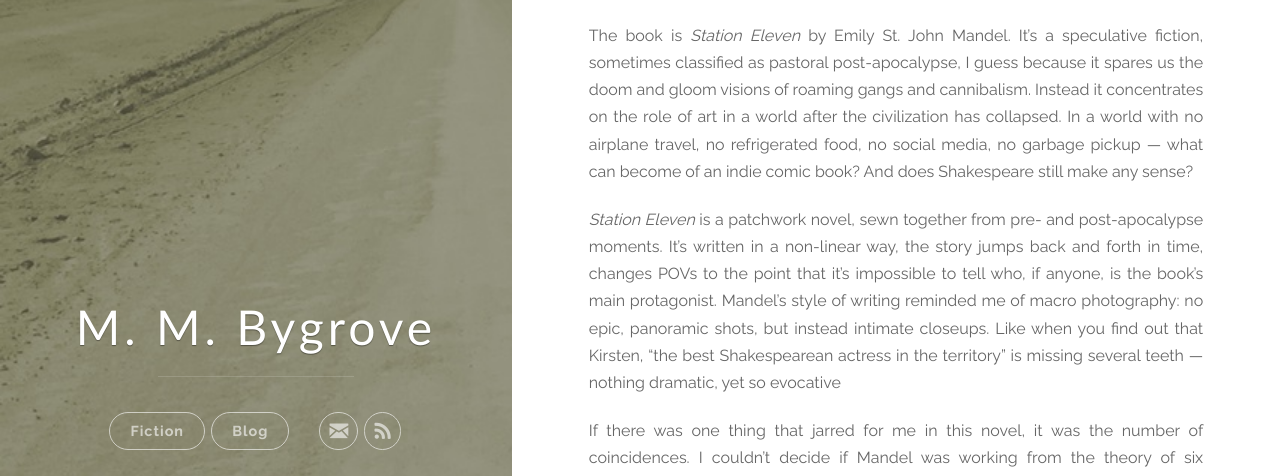
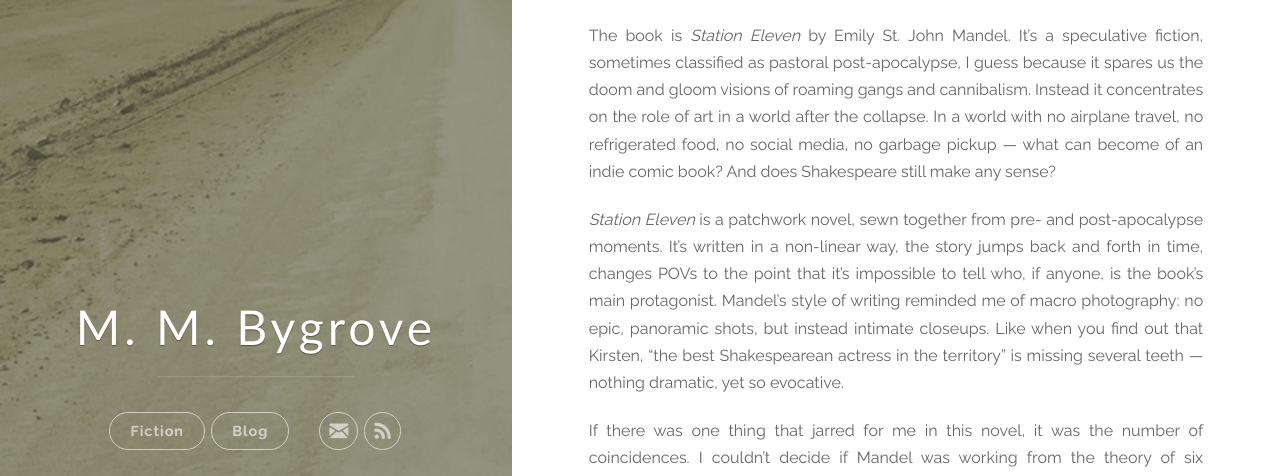
Before and after one commit to mmbygrove/mmbygrove.com, a Jekyll site: the page built from _posts/2017-09-01-StationEleven.md, in a window 1280 px wide and 1238 px high. Shown: the part 241-717 px from the top of the window. Built offline with Jekyll 4.4.1, drawn with Linux system fonts in a browser that asks for light colours; nearby versions of some CDN libraries; comment, search, counter and statistics services are not loaded.

Commit message:
Edit to the last post

```diff
--- a/_posts/2017-09-01-StationEleven.md
+++ b/_posts/2017-09-01-StationEleven.md
@@ -11,9 +11,9 @@ excerpt_separator: <!--more-->
 ---
 A troop of actors travel the post-apocalyptic world, performing Shakespeare to the lone survivors of a flu that ended the world as we know it — how cool is this idea? And their motto? Painted on the side of their caravan a line from a Star Trek episode<!--more-->: Because survival is insufficient.
 
-The book is *Station Eleven* by Emily St. John Mandel. It’s a speculative fiction, sometimes classified as pastoral post-apocalypse, I guess because it spares us the doom and gloom visions of roaming gangs and cannibalism. Instead it concentrates on the role of art in a world after the civilization has collapsed. In a world with no airplane travel, no refrigerated food, no social media, no garbage pickup — what can become of an indie comic book? And does Shakespeare still make any sense?
+The book is *Station Eleven* by Emily St. John Mandel. It’s a speculative fiction, sometimes classified as pastoral post-apocalypse, I guess because it spares us the doom and gloom visions of roaming gangs and cannibalism. Instead it concentrates on the role of art in a world after the collapse. In a world with no airplane travel, no refrigerated food, no social media, no garbage pickup — what can become of an indie comic book? And does Shakespeare still make any sense?
 
-*Station Eleven* is a patchwork novel, sewn together from pre- and post-apocalypse moments. It’s written in a non-linear way, the story jumps back and forth in time, changes POVs to the point that it’s impossible to tell who, if anyone, is the book’s main protagonist. Mandel’s style of writing reminded me of macro photography: no epic, panoramic shots, but instead intimate closeups. Like when you find out that Kirsten, “the best Shakespearean actress in the territory” is missing several teeth — nothing dramatic, yet so evocative
+*Station Eleven* is a patchwork novel, sewn together from pre- and post-apocalypse moments. It’s written in a non-linear way, the story jumps back and forth in time, changes POVs to the point that it’s impossible to tell who, if anyone, is the book’s main protagonist. Mandel’s style of writing reminded me of macro photography: no epic, panoramic shots, but instead intimate closeups. Like when you find out that Kirsten, “the best Shakespearean actress in the territory” is missing several teeth — nothing dramatic, yet so evocative.
 
 If there was one thing that jarred for me in this novel, it was the number of coincidences. I couldn’t decide if Mandel was working from the theory of six degrees of separation, and that’s how after 99% of humanity died, the remaining 1% ended up so entangled in each other’s pasts, or was it just a sloppy way of tying together different stories that the author wanted to tell.
 
```
